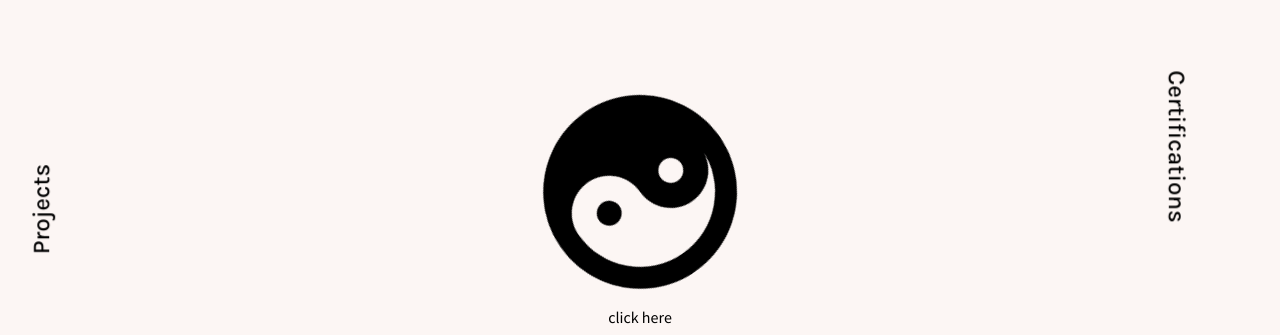
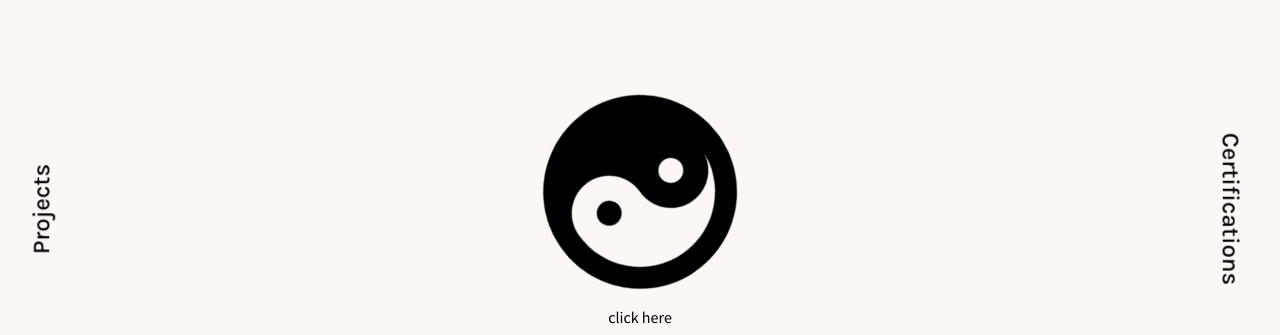
Before and after one commit to abhiiiijain/Portfolioo, a React (Create React App) app: page / in a window 1280 px wide. Shown: the part 191-526 px from the top of the page. Built offline with nearby package versions, Linux system fonts and the light colour scheme.

Commit message:
certification padding fixed

```diff
--- a/src/components/Main.js
+++ b/src/components/Main.js
@@ -104,8 +104,8 @@ const BLOG = styled(NavLink)`
   color: ${(props) => (props.click ? props.theme.body : props.theme.text)};
   position: absolute;
   top: 50%;
-  right: calc(1rem + 2vw);
-  transform: rotate(90deg) translate(-50%, -50%);
+  right: calc(-8rem + 2vw);
+  transform: translate(-50%, -50%) rotate(90deg);
   z-index: 1;
 
   text-decoration: none;
@@ -273,8 +273,8 @@ const Main = () => {
             </Contact>
           )}
 
-          {mq ? (
-            <BLOG click={+click} onClick={() => setpath("blog")} to="/blog">
+          {/* {mq ? ( */}
+            {/* <BLOG click={+click} onClick={() => setpath("blog")} to="/blog">
               <motion.h2
                 initial={{
                   y: -200,
@@ -289,8 +289,8 @@ const Main = () => {
               >
                 Certifications
               </motion.h2>
-            </BLOG>
-          ) : (
+            </BLOG> */}
+          {/* ) : ( */}
             <BLOG click={+false} onClick={() => setpath("blog")} to="/blog">
               <motion.h2
                 initial={{
@@ -307,7 +307,7 @@ const Main = () => {
                 Certifications
               </motion.h2>
             </BLOG>
-          )}
+          {/* )} */}
 
           <WORK click={+click} to="/work">
             <motion.h2
```
Also changed, not shown: 22 other files (tests, documents, lock files or other folders).
